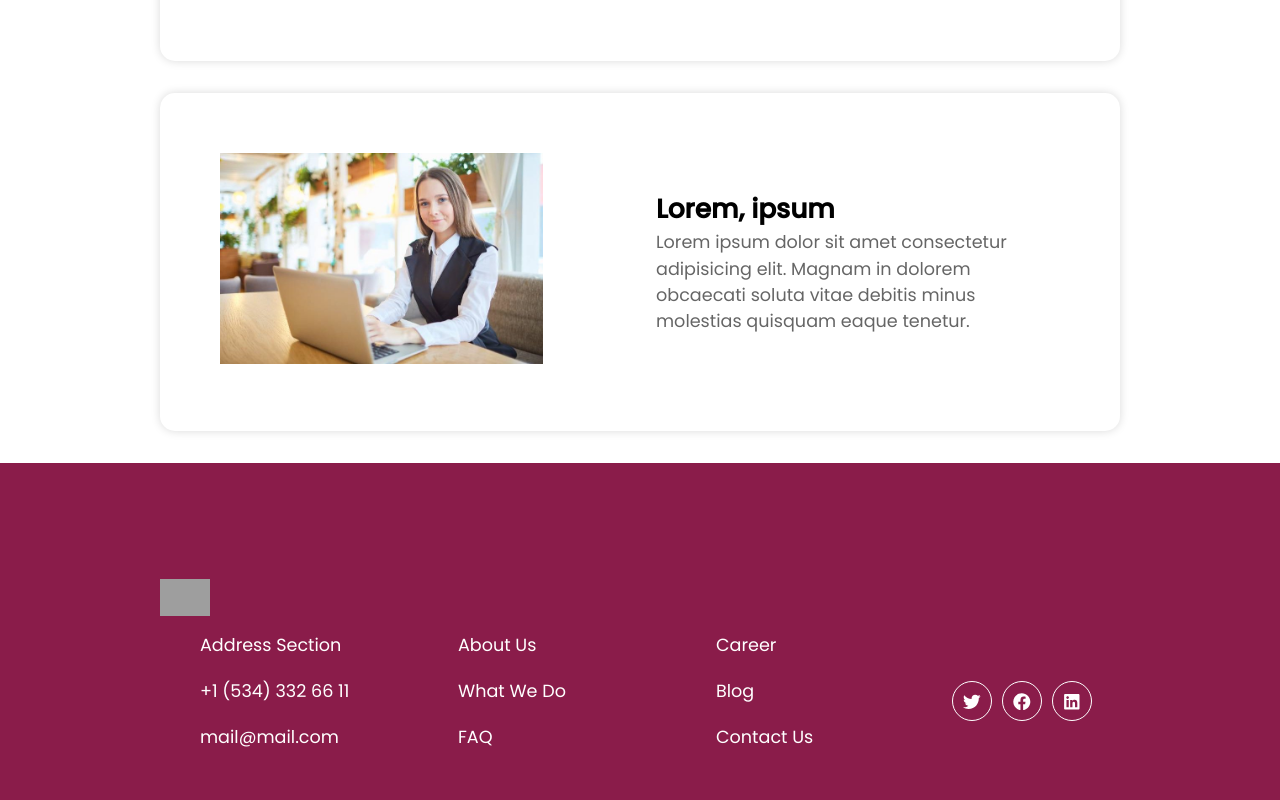
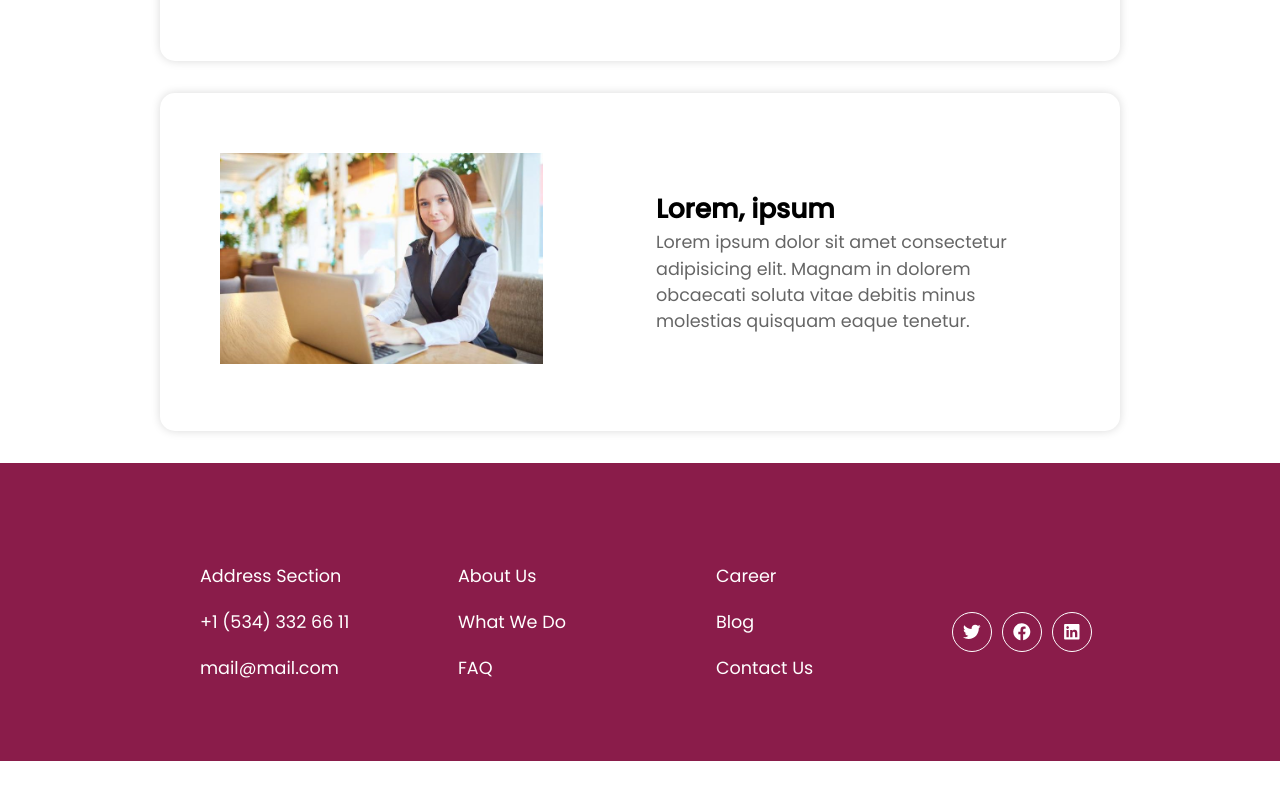
Before and after one commit to esadsiz/React-StyledCompExample-PortfolioProject-10, a React (Create React App) app: page / in a window 1280 px wide. Shown: the part 1171-1971 px from the top of the page. After the commit the page ends 1932 px from the top, so only its background shows below. Built offline with nearby package versions, Linux system fonts and the light colour scheme; grey boxes are pictures that could not be loaded.

Commit message:
Update Footer.js

```diff
--- a/src/components/Footer.js
+++ b/src/components/Footer.js
@@ -8,10 +8,6 @@ export default function Footer() {
   return (
     <StyledFooter>
       <Container>
-        <Flex>
-          <Logo src="https://upload.wikimedia.org/wikipedia/commons/thumb/d/d2/Burgundy_ribbon.svg/1200px-Burgundy_ribbon.svg.png" alt="" />
-        </Flex>
-
         <Flex>
           <ul>
             <li>Address Section</li>
```
